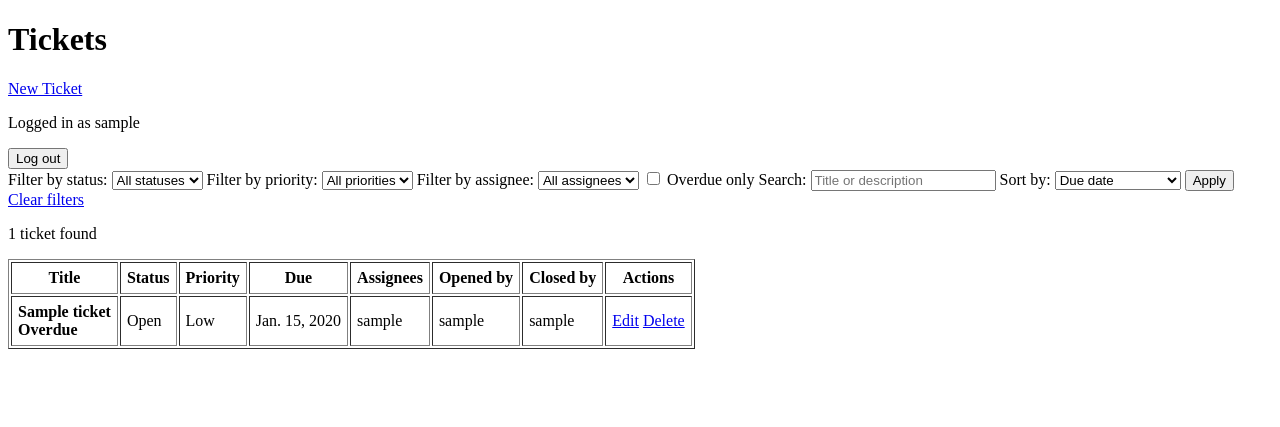
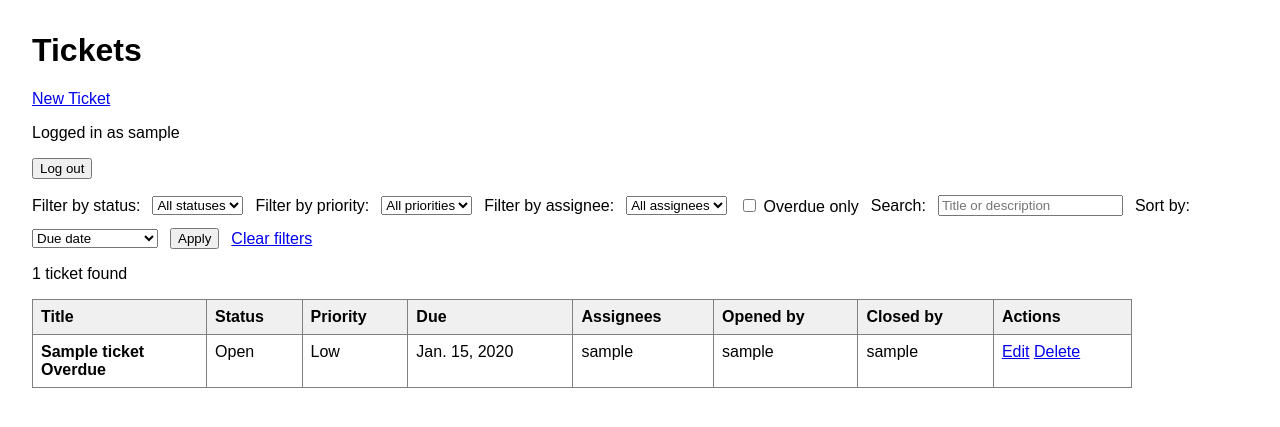
Before and after one commit to aaronrine/django-ticket-tracker, a Django app: page /tickets/ in a window 1280 px wide. Shown: the top 427 px of the page. Run offline with Django 5.2, Linux system fonts and the light colour scheme; a user stored in the database is signed in; tables that the repository leaves empty hold one stand-in row (values such as "Sample post").

Commit message:
basic styling pass to ticket list

```diff
--- /dev/null
+++ b/tickets/static/tickets/styles.css
@@ -0,0 +1,32 @@
+body {
+    font-family: sans-serif;
+    margin: 2rem;
+}
+
+form {
+    display: flex;
+    flex-wrap: wrap;
+    gap: 0.75rem;
+    align-items: center;
+    margin-bottom: 1rem;
+}
+
+table {
+    border-collapse: collapse;
+    width: 100%;
+    max-width: 1100px;
+}
+
+th,
+td {
+    padding: 0.5rem;
+    text-align: left;
+}
+
+th {
+    background: #f0f0f0;
+}
+
+td {
+    vertical-align: top;
+}
--- a/tickets/templates/tickets/ticket_list.html
+++ b/tickets/templates/tickets/ticket_list.html
@@ -1,8 +1,11 @@
+{% load static %}
+
 <!DOCTYPE html>
 <html>
 
 <head>
     <title>Tickets</title>
+    <link rel="stylesheet" href="{% static 'tickets/styles.css' %}">
 </head>
 
 <body>
```
